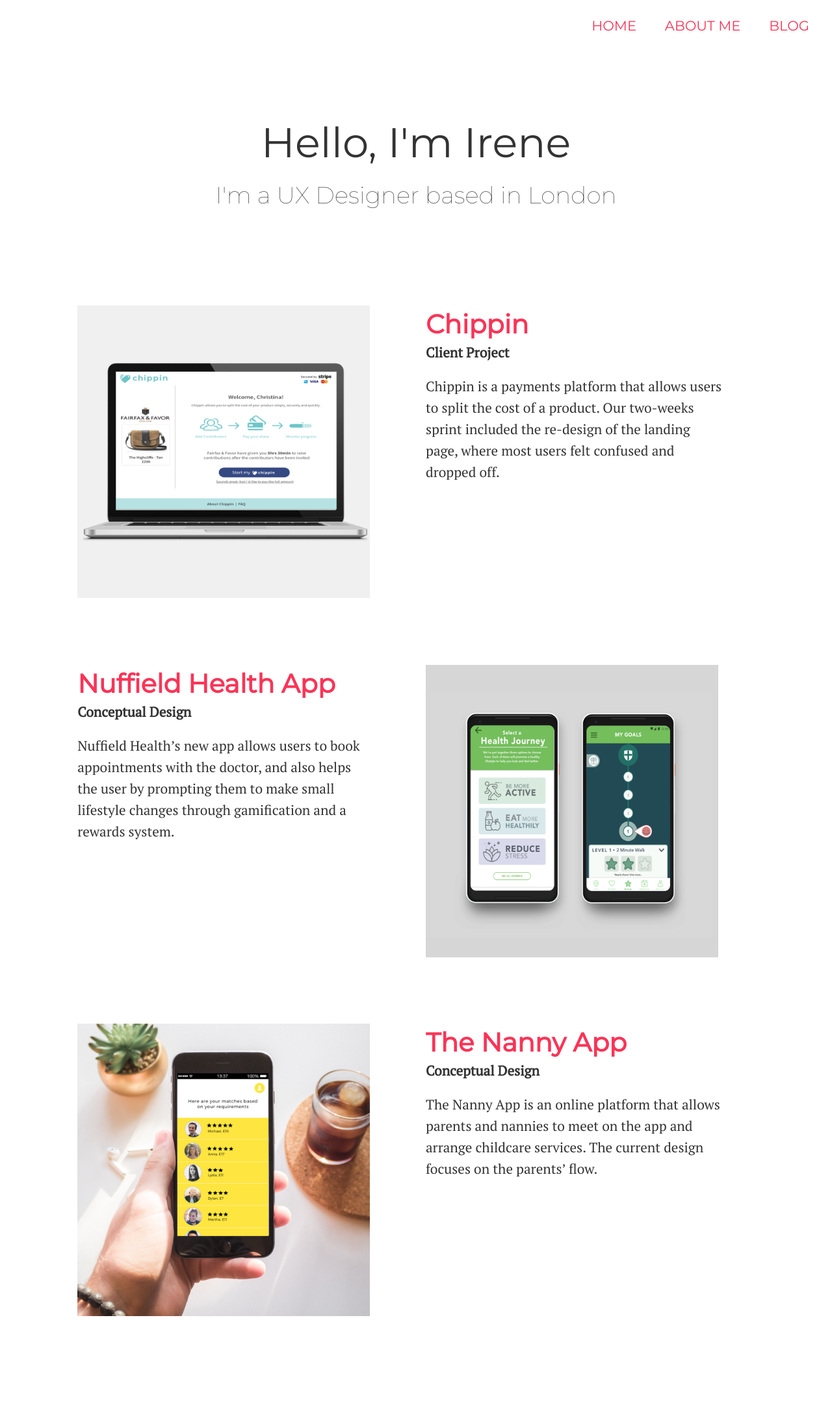
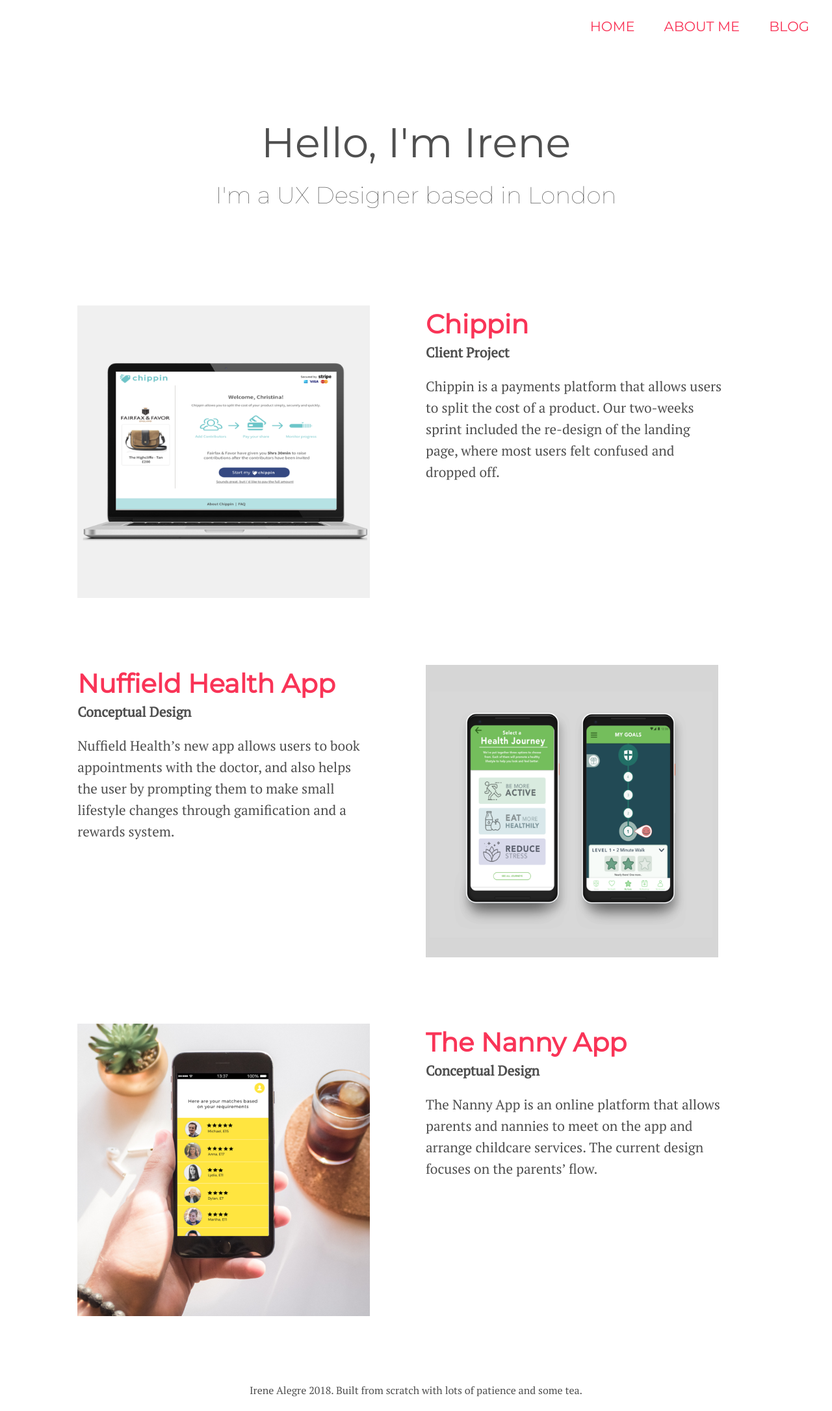
Before and after one commit to irenealgi/irenealegre.com, a Jekyll site: the page built from index.html, in a window 1280 px wide. Shown: the whole page at 65% size. Built offline with Jekyll 4.4.1, drawn with Linux system fonts in a browser that asks for light colours; before the commit the page ends 2128 px from its top, so only the background shows below that.

Commit message:
Add footer
Former-commit-id: f44ffffe7aaf5a6df0950acd7a58d3303bd7cf85

```diff
--- /dev/null
+++ b/_includes/footer.html
@@ -0,0 +1,3 @@
+<div id="footer">
+  Irene Alegre 2018. Built from scratch with lots of patience and some tea.
+</div>
--- a/_layouts/default.html
+++ b/_layouts/default.html
@@ -5,5 +5,6 @@
   <body id="content">
     {% include navigation.html %}
     {{ content }}
+    {% include footer.html %}
   </body>
 </html>
--- a/css/main.scss
+++ b/css/main.scss
@@ -6,13 +6,12 @@
 $main_color: #4F4F4F;
 $accent_color: #F93457;
 
-html {
-  color: $main_color;
-}
-
 #content {
   margin: auto;
   max-width: 1440px;
+  color: $main_color;
+  font-family: $serif_font_family;
+  font-size: 21px;
 }
 
 #navigation {
@@ -26,7 +25,6 @@
 
   > a {
     font-family: $sans_serif_font_family;
-    font-size: 21px;
     color: $accent_color;
     text-decoration: none;
   }
@@ -60,7 +58,6 @@
   margin-right: 3%;
   margin-bottom: 9%;
   overflow: hidden;
-  font-family: $serif_font_family;
 
   img {
     width: 450px;
@@ -76,14 +73,18 @@
 }
 
 .home_project_type {
-  font-size: 21px;
   font-weight: bold;
 }
 
 .home_project_text {
-  font-size: 21px;
   line-height: 33px;
   padding-right: 10%;
+}
+
+#footer {
+  font-size: 16px;
+  text-align: center;
+  margin-bottom: 20px;
 }
 
 img {
```
